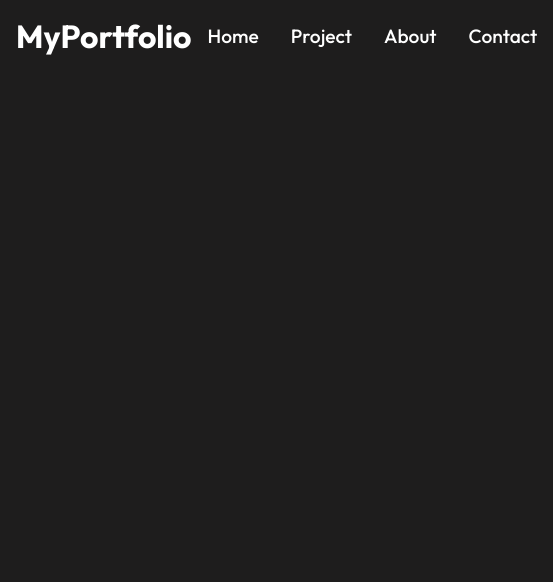
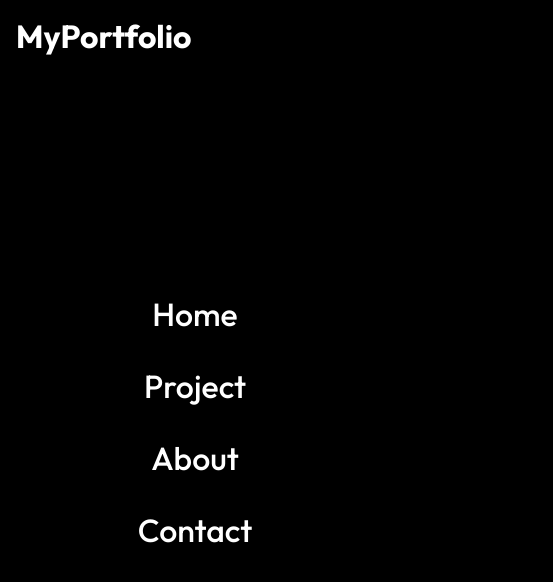
Before and after one commit to Abou2022/second-reactportfolio, a React (Create React App) app: page / in a window 390 px wide. Shown: the top 582 px of the page, 553 px wide, since content can reach past the window. Built offline with nearby package versions, Linux system fonts and the light colour scheme; a web font is replaced by a local one.

Commit message:
added @media query to NavbarStyles

```diff
--- a/src/components/NavbarStyles.css
+++ b/src/components/NavbarStyles.css
@@ -14,3 +14,27 @@
   font-size: 1.2rem;
   font-weight: 500;
 }
+
+/* For small screen format */
+@media screen and (max-width: 1040px) {
+  .nav-menu {
+    flex-direction: column;
+    justify-content: center;
+    align-items: center;
+    width: 100%;
+    height: 100vh;
+    background: rgba(0, 0, 0, 0.9);
+    position: absolute;
+    top: 0;
+    left: 0;
+    z-index: -3;
+  }
+
+  .nav-menu li {
+    padding: 1rem 0;
+  }
+
+  .nav-menu li a {
+    font-size: 2rem;
+  }
+}
--- a/src/index.css
+++ b/src/index.css
@@ -9,7 +9,8 @@
   font-family: "Outfit", sans-serif;
 }
 body {
-  background: rgb(30, 29, 29);
+  /* background: rgb(30, 29, 29); */
+  background: #000;
 }
 
 h1,
```
